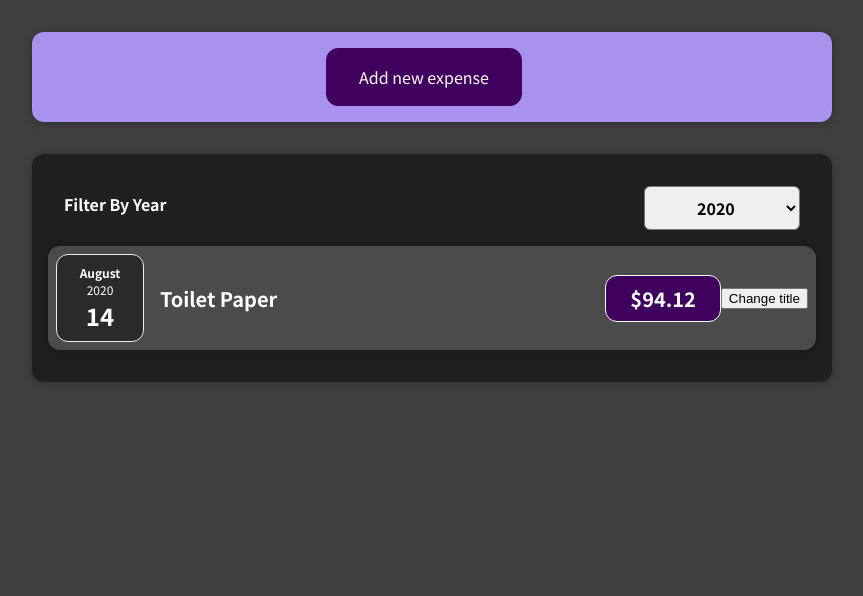
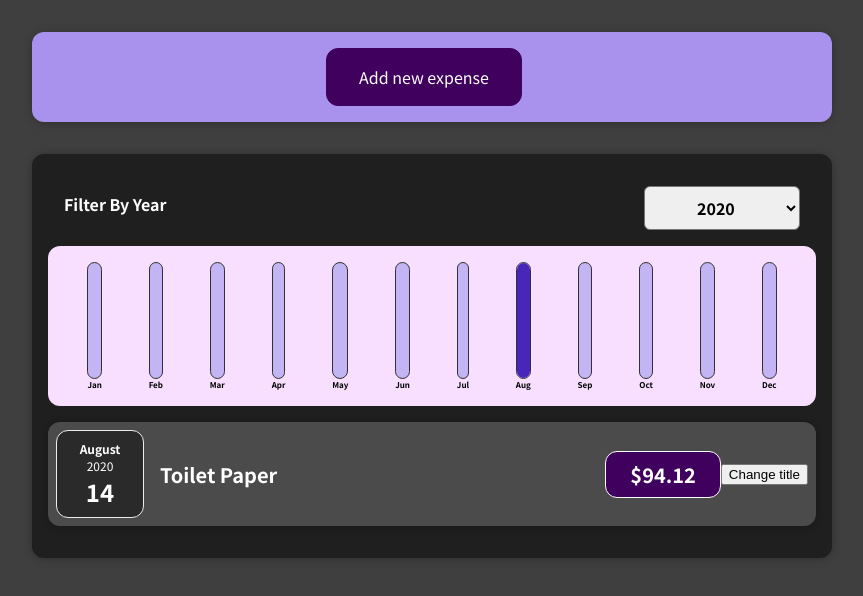
Before and after one commit to Robinamixan/udemy_react_app, a React (Create React App) app: page / in a window 1280 px wide. Shown: the top 596 px of the page, without its empty margins (208-1071 px from the left). Built offline with nearby package versions, Linux system fonts and the light colour scheme.

Commit message:
UR-5. Updated app with additional component

```diff
--- a/src/App.js
+++ b/src/App.js
@@ -15,7 +15,6 @@ function App() {
         ...prevExpenses
       ];
     });
-    console.log(expense);
   };
 
   return (
--- /dev/null
+++ b/src/components/Chart/ChartBar/ChartBar.css
@@ -0,0 +1,30 @@
+.chart-bar {
+    height: 100%;
+    display: flex;
+    flex-direction: column;
+    align-items: center;
+}
+
+.chart-bar__inner {
+    height: 100%;
+    width: 100%;
+    border: 1px solid #313131;
+    border-radius: 12px;
+    background-color: #c3b4f3;
+    overflow: hidden;
+    display: flex;
+    flex-direction: column;
+    justify-content: flex-end;
+}
+
+.chart-bar__fill {
+    background-color: #4826b9;
+    width: 100%;
+    transition: all 0.3s ease-out;
+}
+
+.chart-bar__label {
+    font-weight: bold;
+    font-size: 0.5rem;
+    text-align: center;
+}
--- /dev/null
+++ b/src/components/Chart/ChartBar/ChartBar.js
@@ -0,0 +1,29 @@
+import React from 'react';
+import PropTypes from 'prop-types';
+
+import './ChartBar.css';
+
+ChartBar.propTypes = {
+  value: PropTypes.any,
+  maxValue: PropTypes.any,
+  label: PropTypes.any,
+};
+
+function ChartBar(props) {
+  let barFillPercentage =  0;
+
+  if (props.maxValue > 0) {
+    barFillPercentage = Math.round((props.value / props.maxValue) * 100);
+  }
+
+  return (
+      <div className={'chart-bar'}>
+        <div className={'chart-bar__inner'}>
+          <div className={'chart-bar__fill'} style={{height: barFillPercentage + '%'}}></div>
+        </div>
+        <div className={'chart-bar__label'}>{props.label}</div>
+      </div>
+  );
+}
+
+export default ChartBar;
--- /dev/null
+++ b/src/components/Chart/ChartPanel/ChartPanel.css
@@ -0,0 +1,9 @@
+.chart {
+    padding: 1rem;
+    border-radius: 12px;
+    background-color: #f8dfff;
+    text-align: center;
+    display: flex;
+    justify-content: space-around;
+    height: 10rem;
+}
--- /dev/null
+++ b/src/components/Chart/ChartPanel/ChartPanel.js
@@ -0,0 +1,30 @@
+import React from 'react';
+
+import ChartBar from '../ChartBar/ChartBar';
+
+import './ChartPanel.css';
+import PropTypes from 'prop-types';
+
+ChartPanel.propTypes = {
+  dataPoints: PropTypes.array,
+};
+
+function ChartPanel(props) {
+  const values = props.dataPoints.map(dataPoint => dataPoint.value);
+  const maxValue = Math.max(...values);
+
+  return (
+      <div className={'chart'}>
+        {props.dataPoints.map((dataPoint) => {
+          return <ChartBar
+              key={dataPoint.label}
+              value={dataPoint.value}
+              maxValue={maxValue}
+              label={dataPoint.label}
+          />
+        })}
+      </div>
+  );
+}
+
+export default ChartPanel;
--- a/src/components/Expenses/ExpenseForm/ExpenseForm.js
+++ b/src/components/Expenses/ExpenseForm/ExpenseForm.js
@@ -40,7 +40,7 @@ function ExpenseForm(props) {
 
     const expenseData = {
       title: formInput.titleInput,
-      price: formInput.priceInput,
+      price: +formInput.priceInput,
       date: new Date(formInput.dateInput),
     };
 
--- /dev/null
+++ b/src/components/Expenses/ExpensesChart/ExpensesChart.js
@@ -0,0 +1,35 @@
+import React from 'react';
+
+import ChartPanel from '../../Chart/ChartPanel/ChartPanel';
+import PropTypes from 'prop-types';
+
+ExpensesChart.propTypes = {
+  expenses: PropTypes.array,
+};
+
+function ExpensesChart(props) {
+  const months = getMonthNames();
+  const chartDataPoints = months.map(month => {
+    return {
+      label: month,
+      value: 0,
+    };
+  });
+
+  for (const expense of props.expenses) {
+    const expenseMonthNumber = expense.date.getMonth();
+    chartDataPoints[expenseMonthNumber].value += expense.price;
+  }
+
+  return (
+      <ChartPanel dataPoints={chartDataPoints}/>
+  );
+}
+
+function getMonthNames() {
+  return Array.from({length: 12}, (e, i) => {
+    return new Date(null, i + 1, null).toLocaleDateString("en", {month: "short"});
+  });
+}
+
+export default ExpensesChart;
--- a/src/components/Expenses/ExpensesList/ExpensesList.js
+++ b/src/components/Expenses/ExpensesList/ExpensesList.js
@@ -6,6 +6,7 @@ import ExpenseFilter from '../ExpenseFilter/ExpenseFilter';
 import Card from '../../Card/Card';
 
 import './ExpensesList.css';
+import ExpensesChart from '../ExpensesChart/ExpensesChart';
 
 ExpensesList.propTypes = {
   expenses: PropTypes.array,
@@ -32,6 +33,7 @@ function ExpensesList(props) {
             currentFilter={expenseFilter}
             onFilterUpdate={filterUpdateHandler}
         />
+        <ExpensesChart expenses={expenses}/>
         <ExpenseItems expenses={expenses}/>
       </Card>
   );
```
